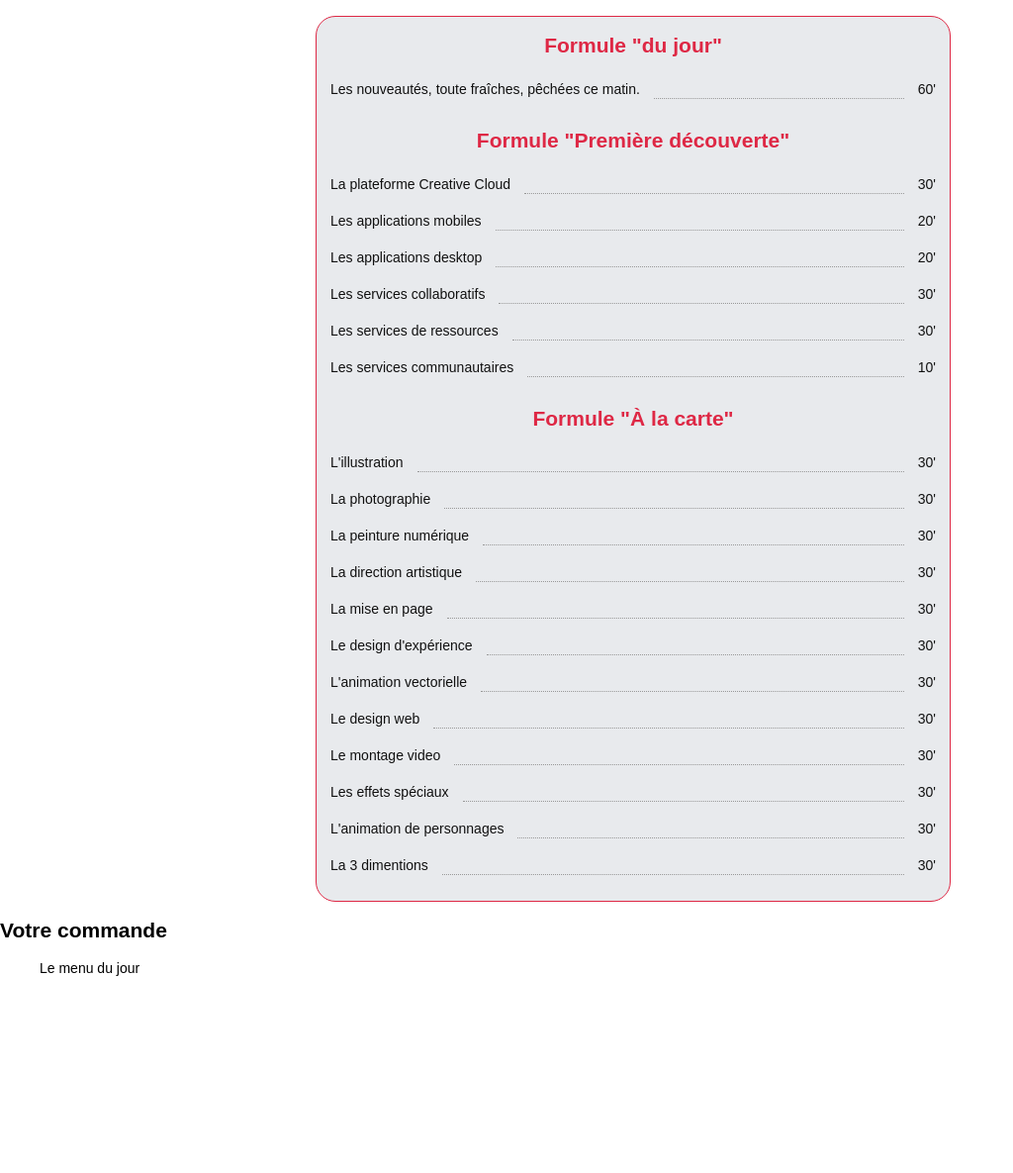
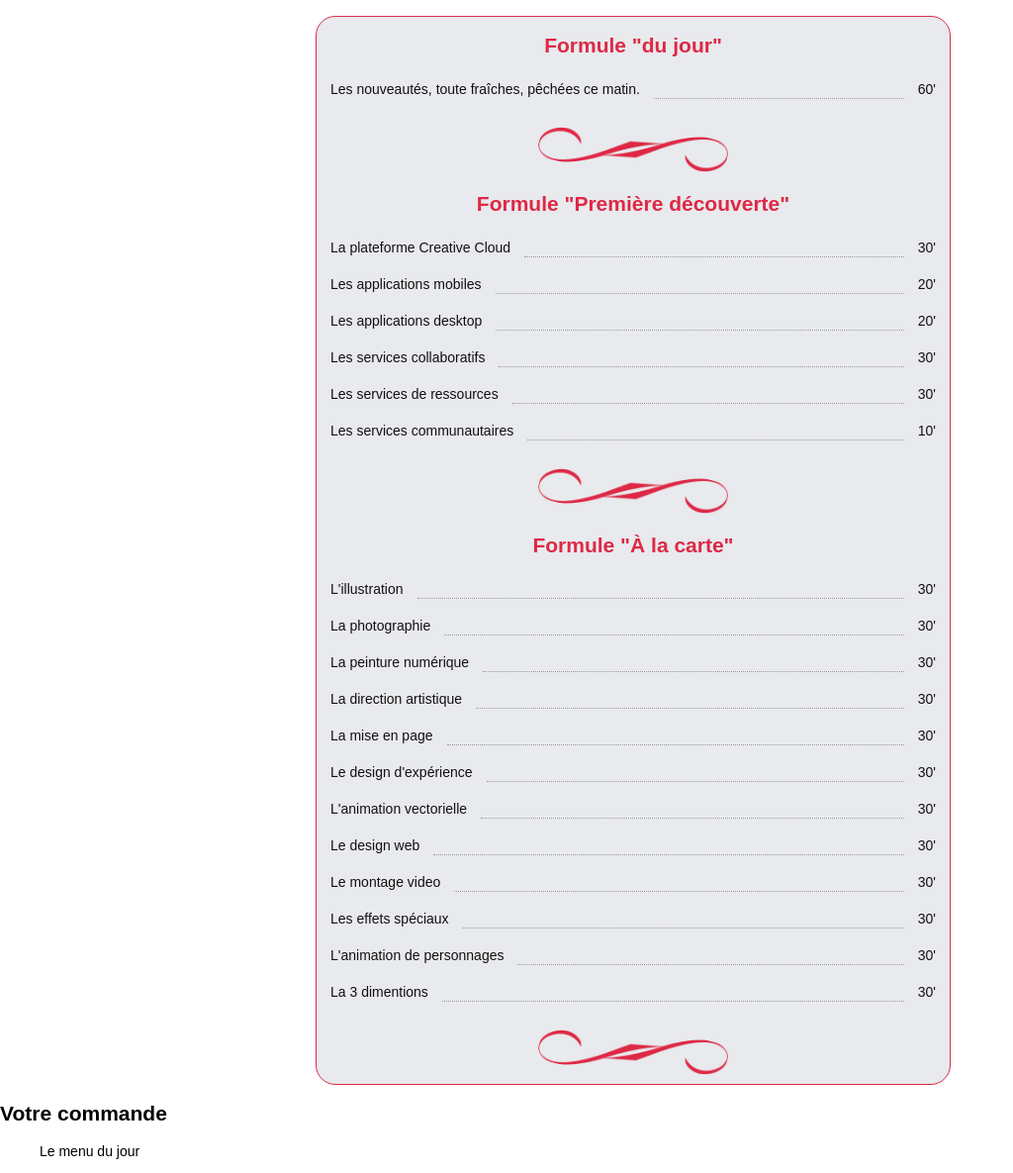
Before and after one commit to founsy/lataverna.cc, a plain HTML site: page index.html in a window 1280 px wide. Shown: the part 54-1239 px from the top of the page at 99% size, without its empty margins (0-1024 px from the left). Before the commit the page ends 1054 px from the top, so only its background shows below. Drawn offline with nearby package versions, Linux system fonts and the light colour scheme; a web font is replaced by a local one.

Commit message:
Add french curve HR separators

```diff
--- a/assets/styles/index.scss
+++ b/assets/styles/index.scss
@@ -52,7 +52,7 @@ footer > p {
 	hr {
 		border: 0;
 		height: 50px;
-		background-image: url(/assets/img/french-curve-red.png);
+		background-image: url(../images/french-curve-red.png);
 		background-repeat: no-repeat;
 		background-position: center center;
 		background-size: 30%;
--- a/index.html
+++ b/index.html
@@ -11,8 +11,8 @@
 
 <body>
 
-	<header>
-	    <h1>{{site_title}}</h1>
+<header>
+  <h1>{{site_title}}</h1>
 	</header>
 
 	<article id="menu">
@@ -23,6 +23,7 @@
 				:menu="item"
 				:key="item.id"></order-item>
 		</ul>
+		<hr>
 		<h2>Formule "Première découverte"</h2>
 		<ul class="formule">
 			<menu-item
@@ -30,6 +31,7 @@
 				:menu="item"
 				:key="item.id"></order-item>
 		</ul>
+		<hr>
 		<h2>Formule "À la carte"</h2>
 		<ul class="formule">
 			<menu-item
@@ -37,6 +39,7 @@
 				:menu="item"
 				:key="item.id"></order-item>
 		</ul>
+		<hr>
 	</article>
 
 	<article id="order">
@@ -59,6 +62,6 @@
 		</li>
 	</script>
 
-	<script src="assets/scripts/index.js"></script>
+<script src="assets/scripts/index.js"></script>
 </body>
 </html>
```
Also changed, not shown: assets/styles/index.css.
